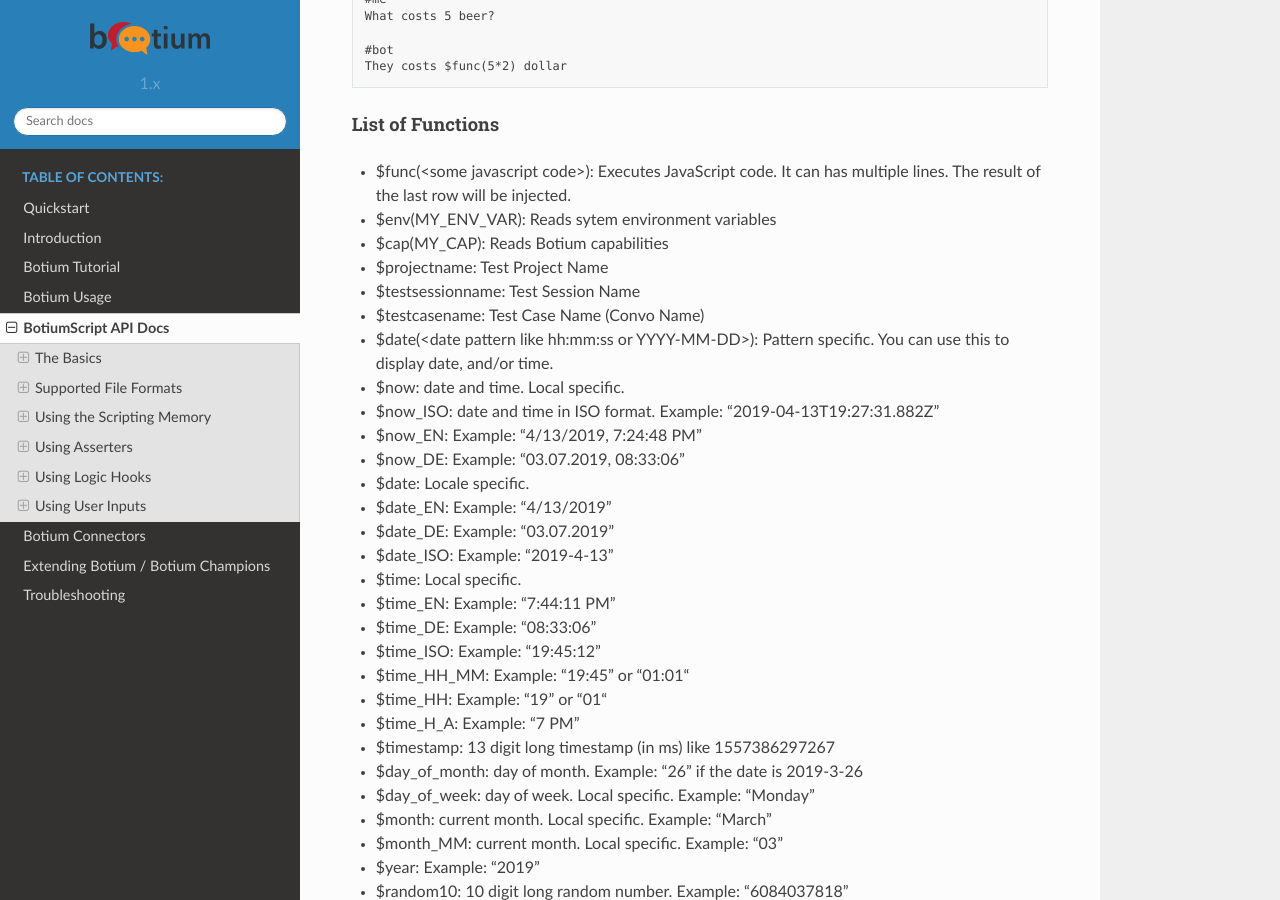
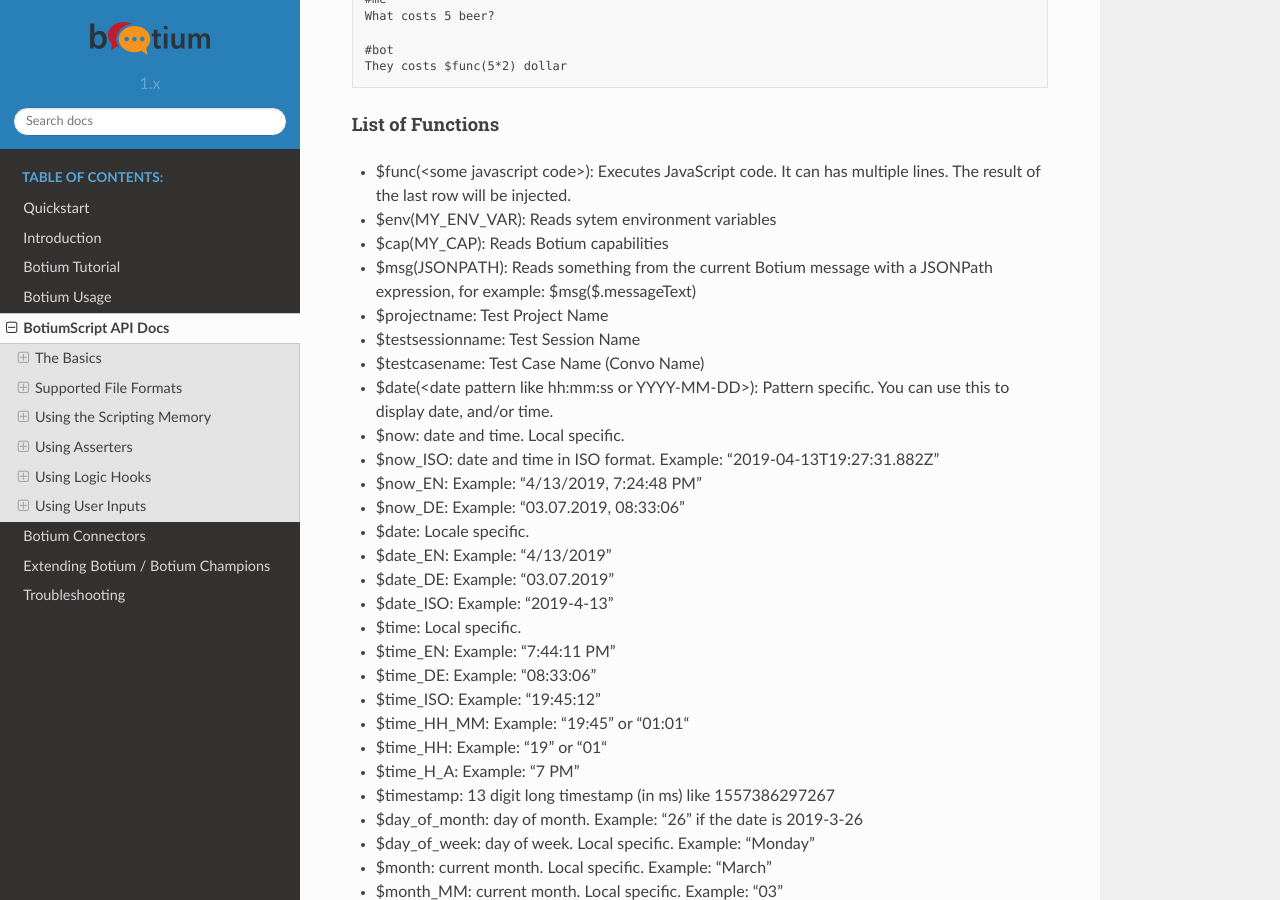
Before and after one commit to codeforequity-at/botium-docs, a Sphinx documentation site: the page built from docs/05_botiumscript/index.rst, in a window 1280 px wide and 900 px high, scrolled down 19252 px. Built offline with Sphinx 7.4.7 and the Read the Docs theme 2.0.0, drawn with Linux system fonts in a browser that asks for light colours.

Commit message:
Added new scripting memory function $msg

```diff
--- a/docs/05_botiumscript/part_scriptingmemory.rst
+++ b/docs/05_botiumscript/part_scriptingmemory.rst
@@ -158,6 +158,7 @@
 * $func(<some javascript code>): Executes JavaScript code. It can has multiple lines. The result of the last row will be injected.
 * $env(MY_ENV_VAR): Reads sytem environment variables
 * $cap(MY_CAP): Reads Botium capabilities
+* $msg(JSONPATH): Reads something from the current Botium message with a JSONPath expression, for example: $msg($.messageText)
 * $projectname: Test Project Name
 * $testsessionname: Test Session Name
 * $testcasename: Test Case Name (Convo Name)
```
